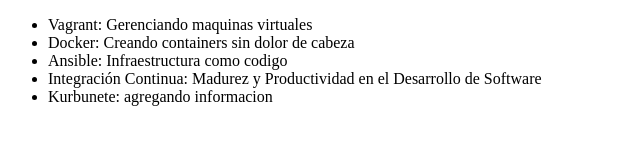
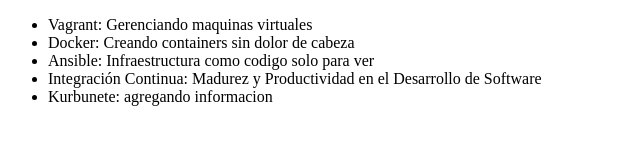
Before and after one commit to AxayacatlS/curso-git, a plain HTML site: page index.html in a window 1280 px wide. Shown: the whole page, without its empty margins (0-640 px from the left). Drawn offline with Linux system fonts and the light colour scheme.

```diff
--- a/index.html
+++ b/index.html
@@ -8,7 +8,7 @@
         <ul>
             <li>Vagrant: Gerenciando maquinas virtuales</li>
             <li>Docker: Creando containers sin dolor de cabeza</li>
-            <li>Ansible: Infraestructura como codigo</li>
+            <li>Ansible: Infraestructura como codigo solo para ver</li>
             <li>Integración Continua: Madurez y Productividad en el Desarrollo de Software</li>
             <li>Kurbunete: agregando informacion</li>
         </ul>
```
